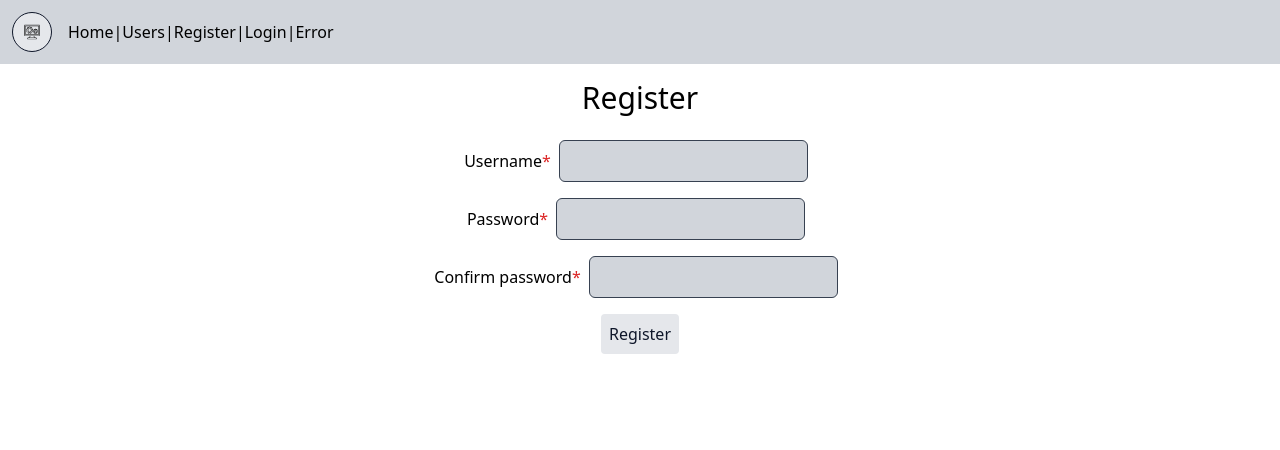
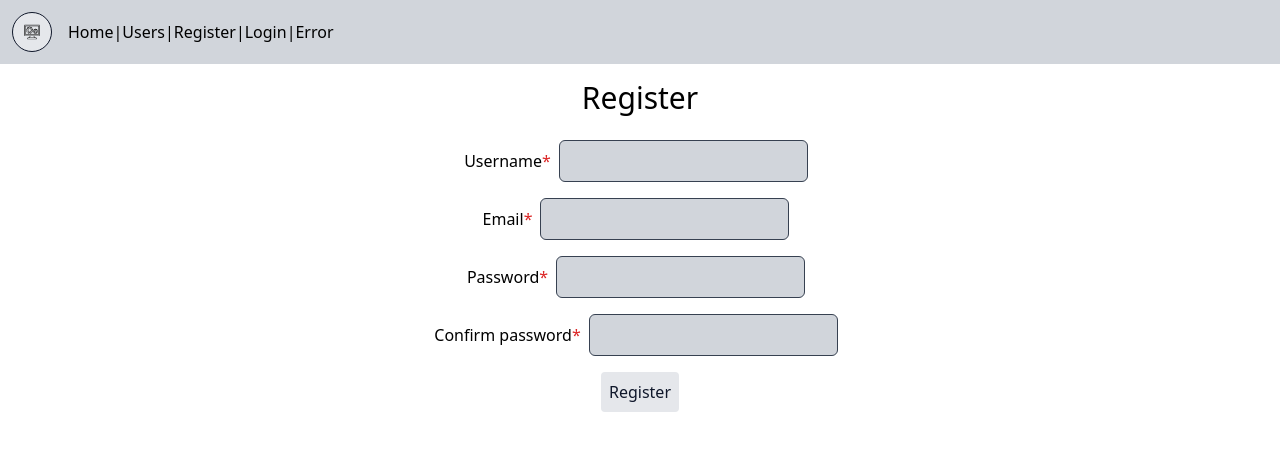
Before and after one commit to KnightTheCoder/VueShowcase, a Vue app: page /register in a window 1280 px wide. Shown: the top 450 px of the page. Built offline with nearby package versions, Linux system fonts and the light colour scheme.

Commit message:
Email added to user

```diff
--- a/src/components/UserList.vue
+++ b/src/components/UserList.vue
@@ -25,6 +25,7 @@ function gotoUser(id) {
             >
                 <p>Id: {{ user.id }}</p>
                 <p>Username: {{ user.username }}</p>
+                <p>Email: {{ user.email }}</p>
                 <p>Password: {{ user.password }}</p>
             </li>
         </ul>
--- a/src/composables/user.js
+++ b/src/composables/user.js
@@ -2,6 +2,7 @@ import { computed, ref } from 'vue'
 
 export function useUser() {
     const username = ref('')
+    const email = ref('')
     const password = ref('')
     const confirmPassword = ref('')
 
@@ -9,24 +10,38 @@ export function useUser() {
         return password.value == confirmPassword.value
     })
 
+    const isPasswordFormatCorrect = computed(() => {
+        return password.value.length >= 6
+    })
+
+    const isEmailFormatCorrect = computed(() => {
+        return email.value.indexOf('@') > -1 && email.value.indexOf('.') > -1
+    })
+
     const isUserCorrect = computed(() => {
         return username.value != ''
             && password.value != ''
-            && password.value.length >= 6
+            && email.value != ''
+            && isEmailFormatCorrect
+            && isPasswordFormatCorrect
             && doPasswordsMatch.value
     })
 
     const resetUser = () => {
         username.value = ''
         password.value = ''
+        email.value = ''
         confirmPassword.value = ''
     }
 
     return {
         username,
+        email,
         password,
         confirmPassword,
         resetUser,
+        isPasswordFormatCorrect,
+        isEmailFormatCorrect,
         doPasswordsMatch,
         isUserCorrect
     }
--- a/src/stores/users.js
+++ b/src/stores/users.js
@@ -9,10 +9,11 @@ export const useUsersStore = defineStore('user', () => {
         userId: -1
     })
 
-    const registerUser = (username, password) => {
+    const registerUser = (username, email, password) => {
         users.push({
             id: id++,
             username,
+            email,
             password
         })
     }
--- a/src/views/RegisterView.vue
+++ b/src/views/RegisterView.vue
@@ -6,7 +6,7 @@ import { useNotification } from '@/composables/notification'
 import { useUsersStore } from '@/stores/users'
 import router from '@/router'
 
-const { isUserCorrect, doPasswordsMatch, username, password, confirmPassword, resetUser } = useUser()
+const { isUserCorrect, doPasswordsMatch, username, password, email, confirmPassword, resetUser } = useUser()
 const { notification, setNotification, closeNotification } = useNotification()
 const usersStore = useUsersStore()
 
@@ -14,6 +14,7 @@ const register = () => {
     if (isUserCorrect.value) {
         usersStore.registerUser(
             username.value,
+            email.value,
             password.value
         )
         resetUser()
@@ -63,6 +64,13 @@ const register = () => {
             </BaseInput>
 
             <BaseInput
+                v-model="email"
+                type="email"
+            >
+                Email<span class="text-red-600">*</span>
+            </BaseInput>
+
+            <BaseInput
                 v-model="password"
                 type="password"
             >
--- a/src/views/UserView.vue
+++ b/src/views/UserView.vue
@@ -36,6 +36,7 @@ onMounted(() => {
             </h1>
             <p>Id: {{ user.id }}</p>
             <p>Username: {{ user.username }}</p>
+            <p>Email: {{ user.email }}</p>
             <p>Password: {{ user.password }}</p>
         </div>
 
```
